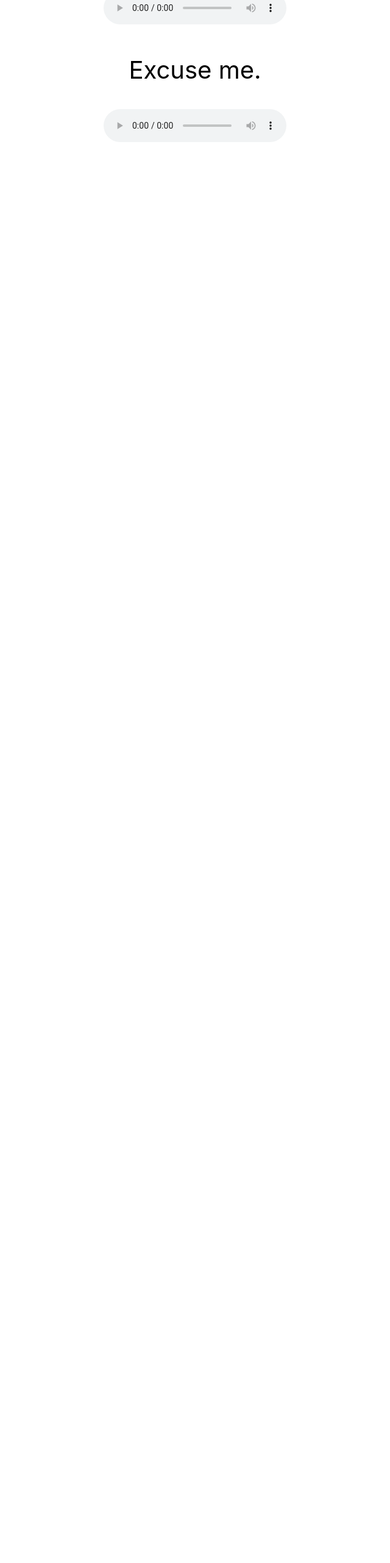
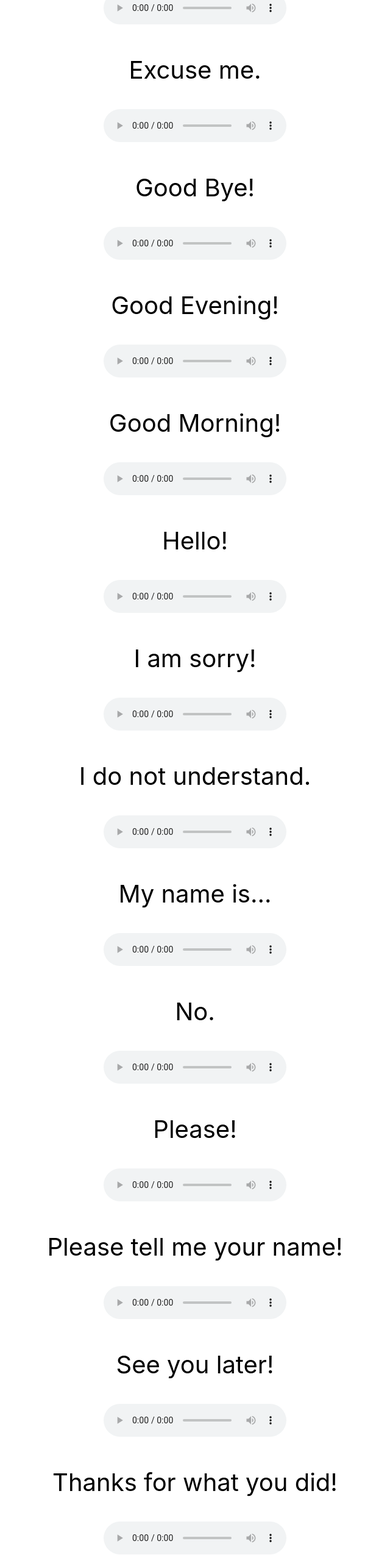
Before and after one commit to JoshGBoudria/UTA-Travel-App, a React (Create React App) app: page /translation in a window 1280 px wide. Shown: the part 234-2797 px from the top of the page at 61% size, without its empty margins (340-980 px from the left). Before the commit the page ends 800 px from the top, so only its background shows below. Built offline with nearby package versions, Linux system fonts and the light colour scheme; no server answers.

Commit message:
Update translation.js

```diff
--- a/src/pages/translation.js
+++ b/src/pages/translation.js
@@ -38,6 +38,176 @@ const Translation = () =>
 					</p>
 					{/* TODO: Display the rest of the translations */}
 				</li>
+                                <li>
+					Good Bye!
+					<p style={{ textAlign: 'center' }}>
+						<audio controls>
+							<source src={require("../translations/Good-Bye.mp3")} type="audio/mpeg" />
+							Your browser does not support HTML5 audio.
+						</audio>
+					</p>
+					{/* TODO: Display the rest of the translations */}
+				</li>
+                                <li>
+					Good Evening!
+					<p style={{ textAlign: 'center' }}>
+						<audio controls>
+							<source src={require("../translations/Good-Evening.mp3")} type="audio/mpeg" />
+							Your browser does not support HTML5 audio.
+						</audio>
+					</p>
+					{/* TODO: Display the rest of the translations */}
+				</li>
+                                <li>
+					Good Morning!
+					<p style={{ textAlign: 'center' }}>
+						<audio controls>
+							<source src={require("../translations/Good-Morning.mp3")} type="audio/mpeg" />
+							Your browser does not support HTML5 audio.
+						</audio>
+					</p>
+					{/* TODO: Display the rest of the translations */}
+				</li>
+                                <li>
+					Hello!
+					<p style={{ textAlign: 'center' }}>
+						<audio controls>
+							<source src={require("../translations/Hello.mp3")} type="audio/mpeg" />
+							Your browser does not support HTML5 audio.
+						</audio>
+					</p>
+					{/* TODO: Display the rest of the translations */}
+				</li>
+                                <li>
+					I am sorry!
+					<p style={{ textAlign: 'center' }}>
+						<audio controls>
+							<source src={require("../translations/I-Am-Sorry.mp3")} type="audio/mpeg" />
+							Your browser does not support HTML5 audio.
+						</audio>
+					</p>
+					{/* TODO: Display the rest of the translations */}
+				</li>
+                                <li>
+					I do not understand.
+					<p style={{ textAlign: 'center' }}>
+						<audio controls>
+							<source src={require("../translations/I-Do-Not-Understand.mp3")} type="audio/mpeg" />
+							Your browser does not support HTML5 audio.
+						</audio>
+					</p>
+					{/* TODO: Display the rest of the translations */}
+				</li>
+                                <li>
+					My name is...
+					<p style={{ textAlign: 'center' }}>
+						<audio controls>
+							<source src={require("../translations/My-Name-Is.mp3")} type="audio/mpeg" />
+							Your browser does not support HTML5 audio.
+						</audio>
+					</p>
+					{/* TODO: Display the rest of the translations */}
+				</li>
+                                <li>
+					No.
+					<p style={{ textAlign: 'center' }}>
+						<audio controls>
+							<source src={require("../translations/No.mp3")} type="audio/mpeg" />
+							Your browser does not support HTML5 audio.
+						</audio>
+					</p>
+					{/* TODO: Display the rest of the translations */}
+				</li>
+                                <li>
+					Please!
+					<p style={{ textAlign: 'center' }}>
+						<audio controls>
+							<source src={require("../translations/Please.mp3")} type="audio/mpeg" />
+							Your browser does not support HTML5 audio.
+						</audio>
+					</p>
+					{/* TODO: Display the rest of the translations */}
+				</li>
+                                <li>
+					Please tell me your name!
+					<p style={{ textAlign: 'center' }}>
+						<audio controls>
+							<source src={require("../translations/Please-Tell-Me-Your-Name.mp3")} type="audio/mpeg" />
+							Your browser does not support HTML5 audio.
+						</audio>
+					</p>
+					{/* TODO: Display the rest of the translations */}
+				</li>
+                                <li>
+					See you later!
+					<p style={{ textAlign: 'center' }}>
+						<audio controls>
+							<source src={require("../translations/See-You-Later.mp3")} type="audio/mpeg" />
+							Your browser does not support HTML5 audio.
+						</audio>
+					</p>
+					{/* TODO: Display the rest of the translations */}
+				</li>
+                                <li>
+					Thanks for what you did!
+					<p style={{ textAlign: 'center' }}>
+						<audio controls>
+							<source src={require("../translations/Thanks-For-What-You-Did.mp3")} type="audio/mpeg" />
+							Your browser does not support HTML5 audio.
+						</audio>
+					</p>
+					{/* TODO: Display the rest of the translations */}
+				</li>
+                                <li>
+					Thank you!
+					<p style={{ textAlign: 'center' }}>
+						<audio controls>
+							<source src={require("../translations/Thank-You.mp3")} type="audio/mpeg" />
+							Your browser does not support HTML5 audio.
+						</audio>
+					</p>
+					{/* TODO: Display the rest of the translations */}
+				</li>
+                                <li>
+					That is alright!
+					<p style={{ textAlign: 'center' }}>
+						<audio controls>
+							<source src={require("../translations/That-Is-Alright.mp3")} type="audio/mpeg" />
+							Your browser does not support HTML5 audio.
+						</audio>
+					</p>
+					{/* TODO: Display the rest of the translations */}
+				</li>
+                                <li>
+					Where is restroom?
+					<p style={{ textAlign: 'center' }}>
+						<audio controls>
+							<source src={require("../translations/Where-Is-Restroom.mp3")} type="audio/mpeg" />
+							Your browser does not support HTML5 audio.
+						</audio>
+					</p>
+					{/* TODO: Display the rest of the translations */}
+				</li>
+                                <li>
+					Yes.
+					<p style={{ textAlign: 'center' }}>
+						<audio controls>
+							<source src={require("../translations/Yes.mp3")} type="audio/mpeg" />
+							Your browser does not support HTML5 audio.
+						</audio>
+					</p>
+					{/* TODO: Display the rest of the translations */}
+				</li>
+                                <li>
+					You are welcome!
+					<p style={{ textAlign: 'center' }}>
+						<audio controls>
+							<source src={require("../translations/You-Are-Welcome.mp3")} type="audio/mpeg" />
+							Your browser does not support HTML5 audio.
+						</audio>
+					</p>
+					{/* TODO: Display the rest of the translations */}
+				</li>
 			</ul >
 		</>
 	);
```
